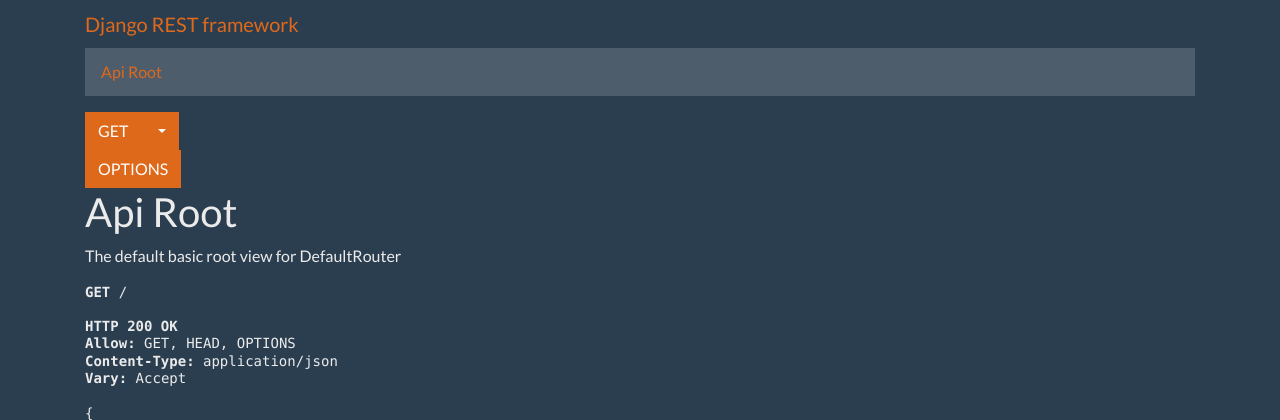
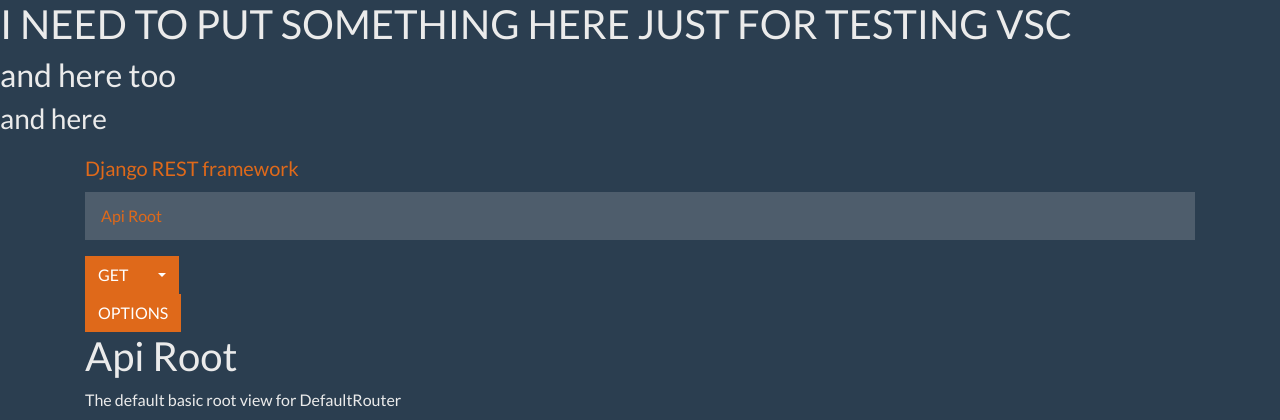
Before and after one commit to nataliatymk/Driver_Help, a Django app: page / in a window 1280 px wide. Shown: the top 420 px of the page. Run offline with Django 3.2, Linux system fonts and the light colour scheme; some libraries are stand-ins or nearby versions.

Commit message:
test_vsc

```diff
--- a/driver_portal/templates/rest_framework/api.html
+++ b/driver_portal/templates/rest_framework/api.html
@@ -1,5 +1,7 @@
 {% extends "rest_framework/base.html" %}
 {% block bootstrap_theme %}
     <link rel="stylesheet" href="https://bootswatch.com/4/superhero/bootstrap.min.css" type="text/css">
-
+    <h1>I NEED TO PUT SOMETHING HERE JUST FOR TESTING VSC</h1>
+    <h2>and here too</h2>
+    <h3>and here</h3>
 {% endblock %}
```
Also changed, not shown: driver_portal/views.py (line endings or trailing spaces), requirements.txt (line endings or trailing spaces).
